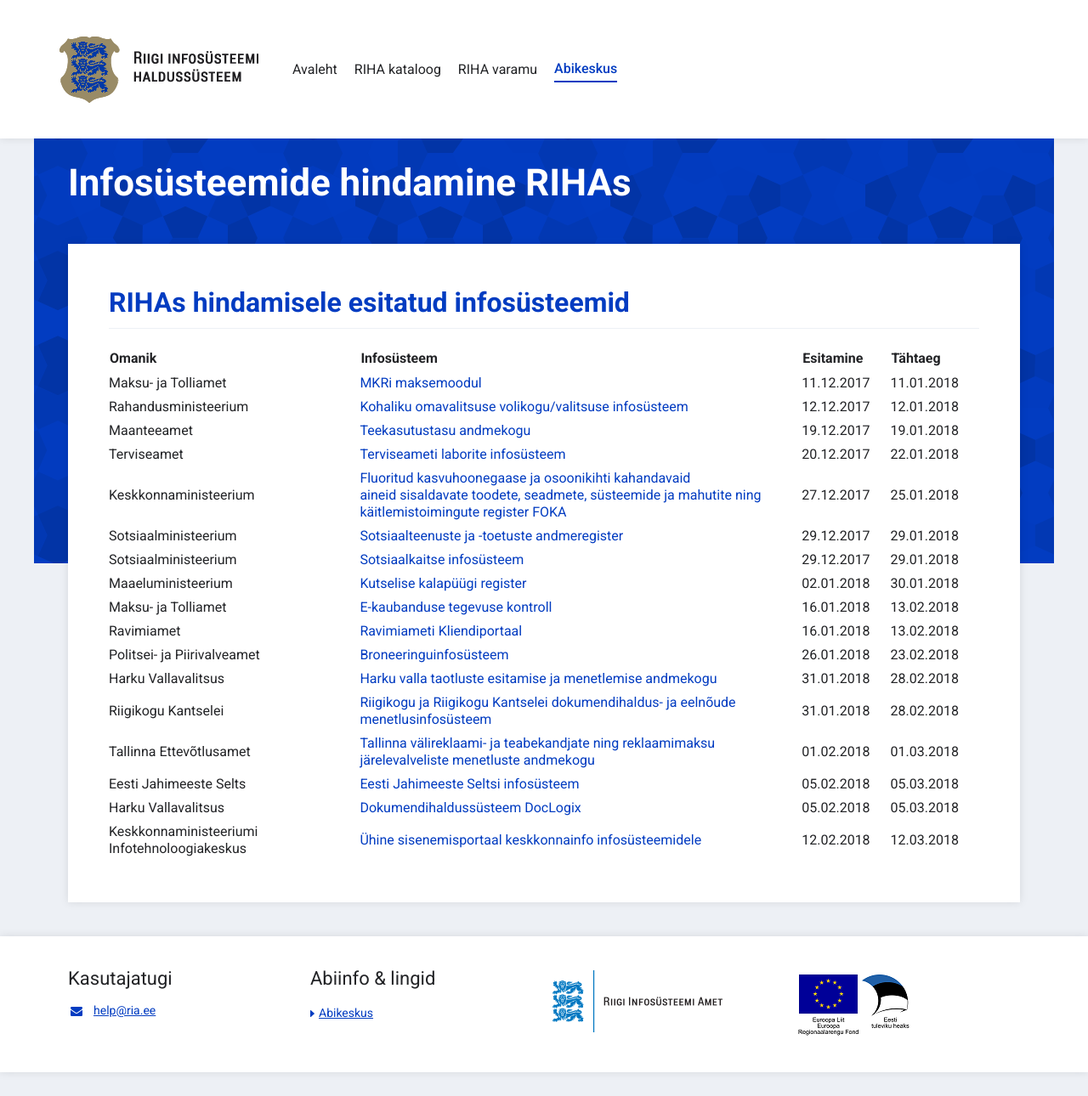
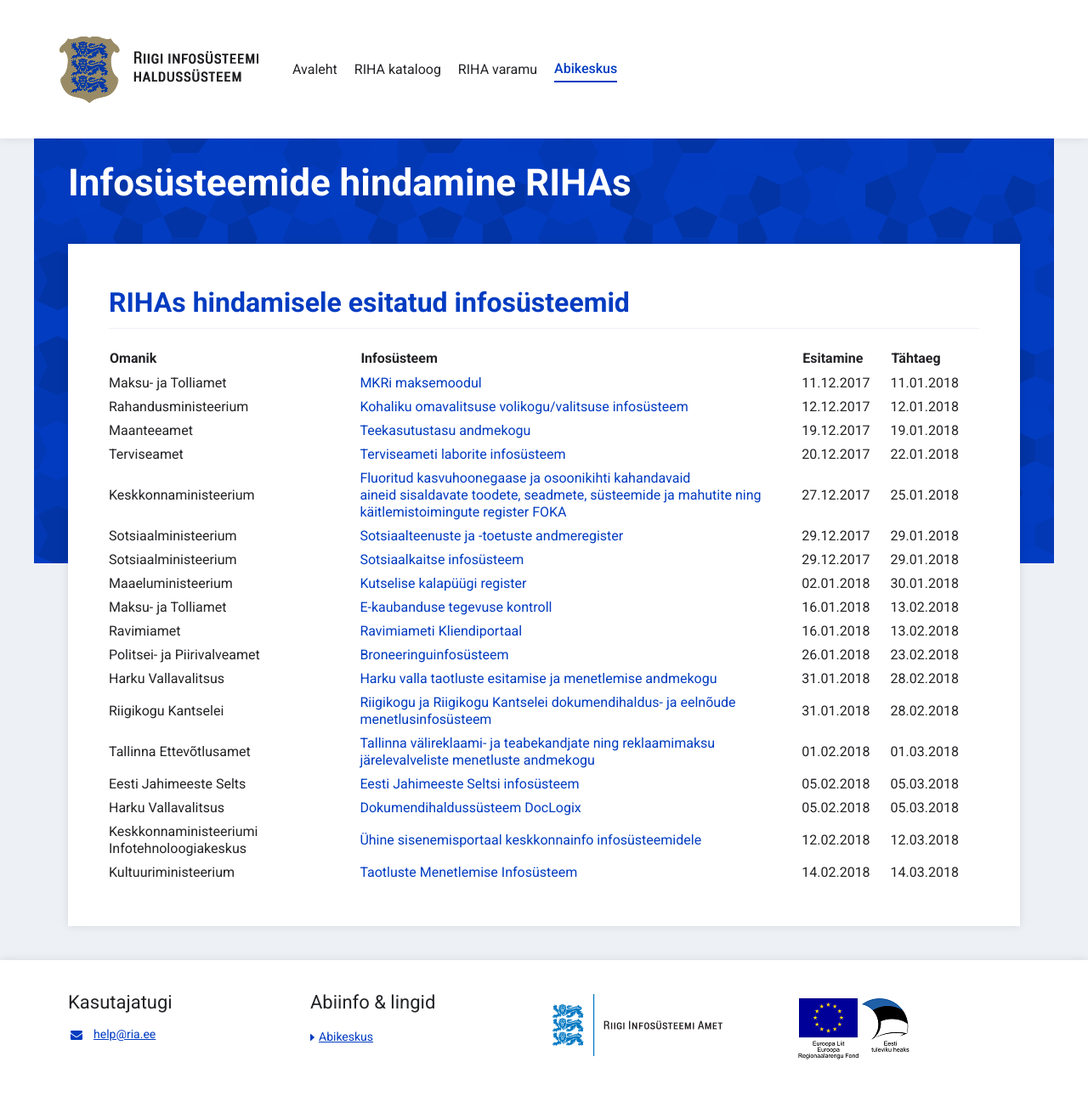
Before and after one commit to e-gov/RIHA-Help, a Jekyll site: the page built from docs/RIHAs-hindamisel.md, in a window 1280 px wide. Shown: the whole page at 85% size. Built offline with Jekyll 4.4.1, drawn with Linux system fonts in a browser that asks for light colours; before the commit the page ends 1262 px from its top, so only the background shows below that.

Commit message:
Update RIHAs-hindamisel.md

```diff
--- a/docs/RIHAs-hindamisel.md
+++ b/docs/RIHAs-hindamisel.md
@@ -22,3 +22,4 @@ title: Infosüsteemide hindamine RIHAs
 | Eesti Jahimeeste Selts | [Eesti Jahimeeste Seltsi infosüsteem](https://www.riha.ee/Infosüsteemid/Vaata/ejs-is2) | 05.02.2018 | 05.03.2018 |
 | Harku Vallavalitsus | [Dokumendihaldussüsteem DocLogix](https://www.riha.ee/Infosüsteemid/Vaata/harku-vallavalitsuse-doclogix) | 05.02.2018 | 05.03.2018 |
 | Keskkonnaministeeriumi Infotehnoloogiakeskus | [Ühine sisenemisportaal keskkonnainfo infosüsteemidele](https://www.riha.ee/Infosüsteemid/Vaata/sso-keskkonnainfo) | 12.02.2018 | 12.03.2018 |
+| Kultuuriministeerium | [Taotluste Menetlemise Infosüsteem](https://www.riha.ee/Infosüsteemid/Vaata/TMS) | 14.02.2018 | 14.03.2018 |
```
